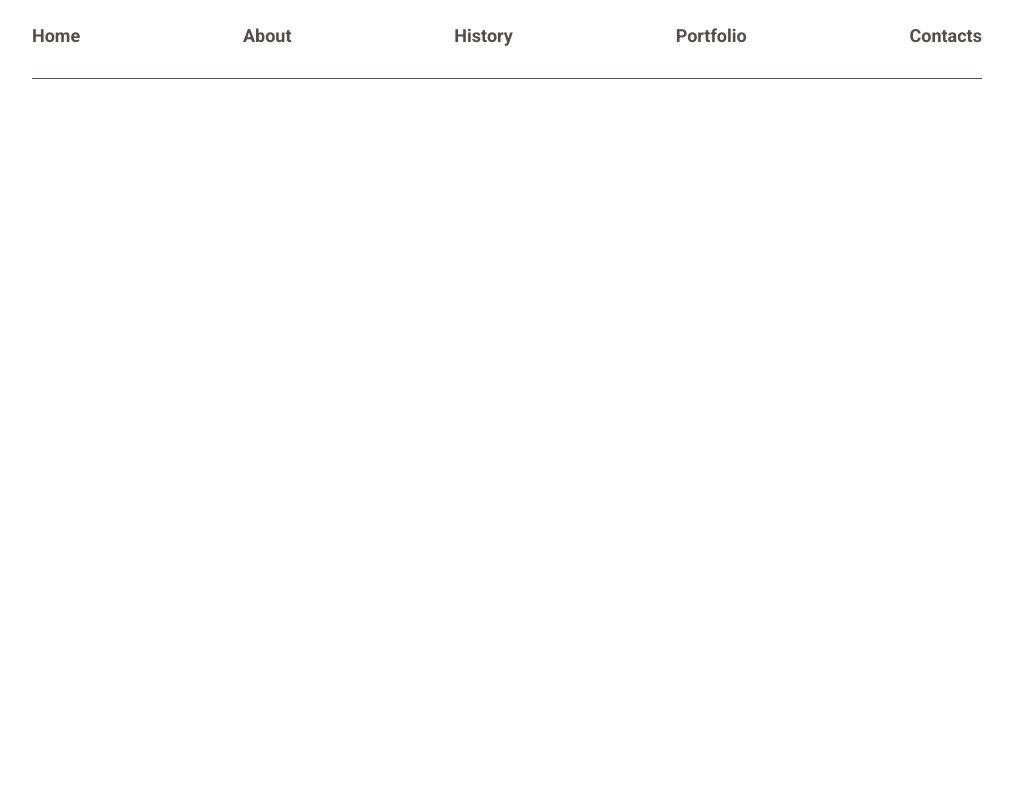
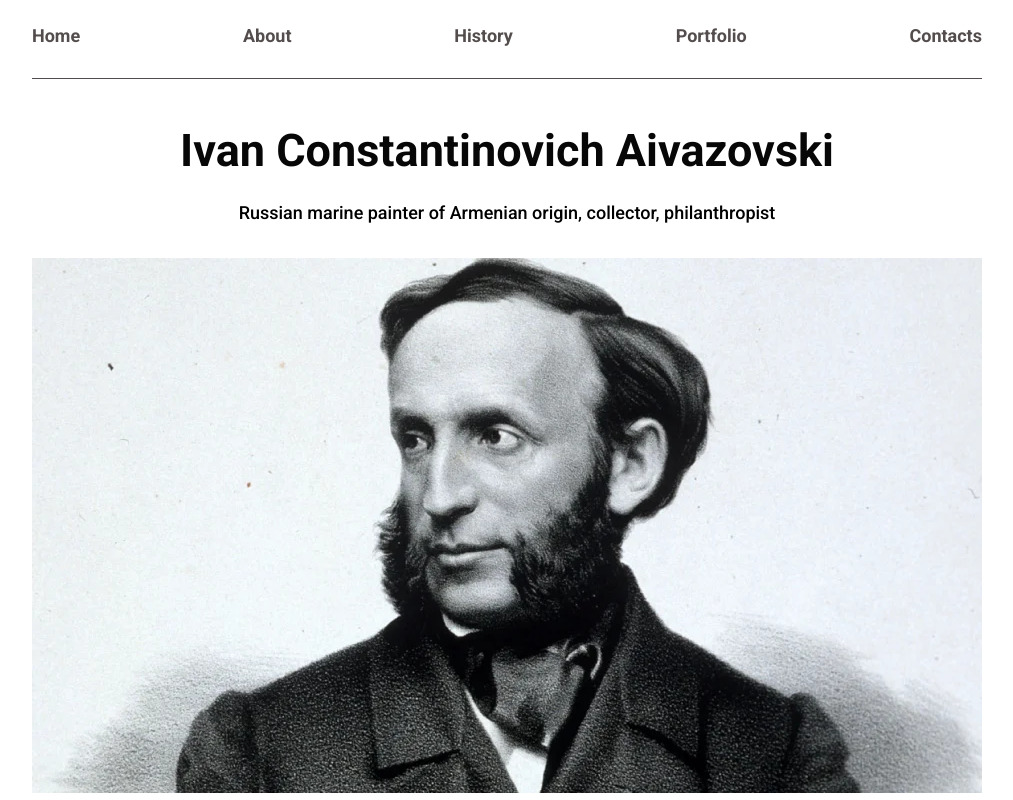
Before and after one commit to karatalov/aivazovski_page, a plain HTML site: page index.html in a window 1280 px wide. Shown: the whole page, without its empty margins (133-1146 px from the left). Drawn offline with Linux system fonts and the light colour scheme.

Commit message:
home section

```diff
--- a/index.css
+++ b/index.css
@@ -1,3 +1,4 @@
 @import url('./styles/variables.css');
 @import url('./styles/basic.css');
 @import url('./styles/header.css');
+@import url('./styles/home.css');
--- a/index.html
+++ b/index.html
@@ -25,18 +25,41 @@
 							<a href="#" class="nav-link" aria-label="link to about">About</a>
 						</li>
 						<li>
-							<a href="#" class="nav-link" aria-label="link to history">History</a>
+							<a href="#" class="nav-link" aria-label="link to history"
+								>History</a
+							>
 						</li>
 						<li>
-							<a href="#" class="nav-link" aria-label="link to portfolio">Portfolio</a>
+							<a href="#" class="nav-link" aria-label="link to portfolio"
+								>Portfolio</a
+							>
 						</li>
 						<li>
-							<a href="#" class="nav-link" aria-label="link to contacts">Contacts</a>
+							<a href="#" class="nav-link" aria-label="link to contacts"
+								>Contacts</a
+							>
 						</li>
 					</ul>
 				</nav>
 			</div>
 		</header>
 
+		<main aria-label="main">
+			<section class="home" aria-label="home section">
+				<div class="container">
+					<h1 class="home-title" aria-label="title">
+						Ivan Constantinovich Aivazovski
+					</h1>
+					<p class="home-description" aria-label="description">
+						Russian marine painter of Armenian origin, collector, philanthropist
+					</p>
+					<img
+						src="./assets/webp/home.webp"
+						alt="photo of Aivazovski"
+						class="home-img"
+					/>
+				</div>
+			</section>
+		</main>
 	</body>
 </html>
--- a/styles/basic.css
+++ b/styles/basic.css
@@ -18,6 +18,10 @@ a {
 	color: unset;
 }
 
+h1, p {
+	margin: 0;
+}
+
 .container {
 	margin: 0 auto;
 	max-width: 970px;
--- /dev/null
+++ b/styles/home.css
@@ -0,0 +1,35 @@
+.home {
+	text-align: center;
+}
+
+.home-title {
+	font-size: 45px;
+	font-weight: 700;
+	color: var(--color-main-black);
+	margin: 45px 0 25px 0;
+}
+
+.home-description {
+	font-size: 18px;
+	font-weight: 500;
+	margin: 0 0 35px 0;
+}
+
+.home-img {
+	width: 100%;
+	height: 535px;
+	object-fit: cover;
+}
+
+@media (max-width: 480px) {
+	.home {
+		text-align: left;
+	}
+	.home-title {
+		font-size: 32px;
+		max-width: 250px;
+	}
+	.home-description {
+		font-size: 14px;
+	}
+}
```
